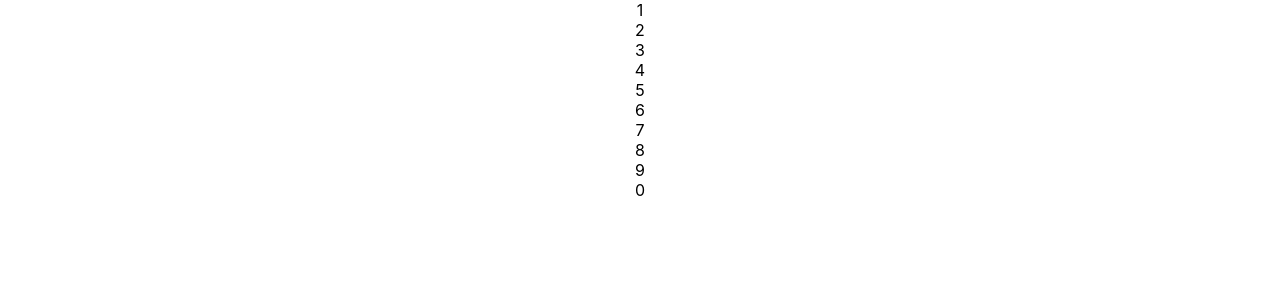
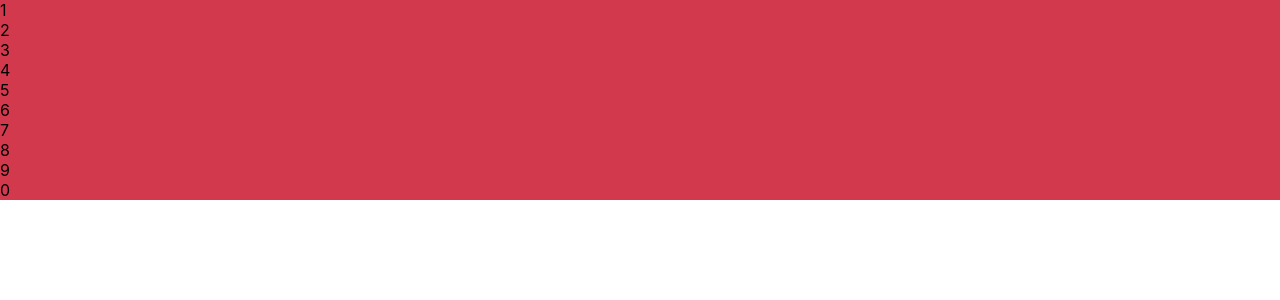
Before and after one commit to VildanovDenis/vk-api-check, a React (Create React App) app: page / in a window 1280 px wide. Shown: the top 300 px of the page. Built offline with nearby package versions, Linux system fonts and the light colour scheme.

Commit message:
Just checking react spring

```diff
--- a/src/App.js
+++ b/src/App.js
@@ -1,14 +1,19 @@
 import React from 'react';
-import logo from './logo.svg';
+import {useSpring, animated} from 'react-spring'
+
+import { SomeArrayItem } from './containers/someArrayItem';
+
 import './App.css';
 
 const someArr = [1, 2, 3, 4, 5, 6, 7, 8, 9, 0];
 
 function App() {
+    const props = useSpring({opacity: 1, from: {opacity: 0}});
+
     return (
-        <div className="App">
+        <div>
             {
-                someArr.map(item => <div key={item}>{item}</div>)
+                someArr.map(item => <SomeArrayItem item={item} key={item}/>)
             }
         </div>
     );
--- /dev/null
+++ b/src/containers/someArrayItem/index.jsx
@@ -0,0 +1,27 @@
+import React from 'react';
+import {useSpring, animated, interpolate} from 'react-spring'
+
+export const SomeArrayItem = ({item}) => {
+    const {o, xyz, color} = useSpring({
+        from: {
+            o: 0,
+            xyz: [0, 0, 0],
+            color: 'red'
+        },
+        o: 1,
+        xyz: [10, 20, 5],
+        color: 'green'
+    });
+    return (
+        <animated.div
+            style={{
+                // color,
+                background: o.interpolate(o => `rgba(210, 57, 77, ${o})`),
+                transform: xyz.interpolate((x, y, z) => `transform3d(${x}px, ${y}px, ${z}px)`),
+                // border: interpolate([o, color], (o, color) => `${o * 10}px solid ${color}`),
+            }}
+        >
+            {item}
+        </animated.div>
+    )
+}
```
